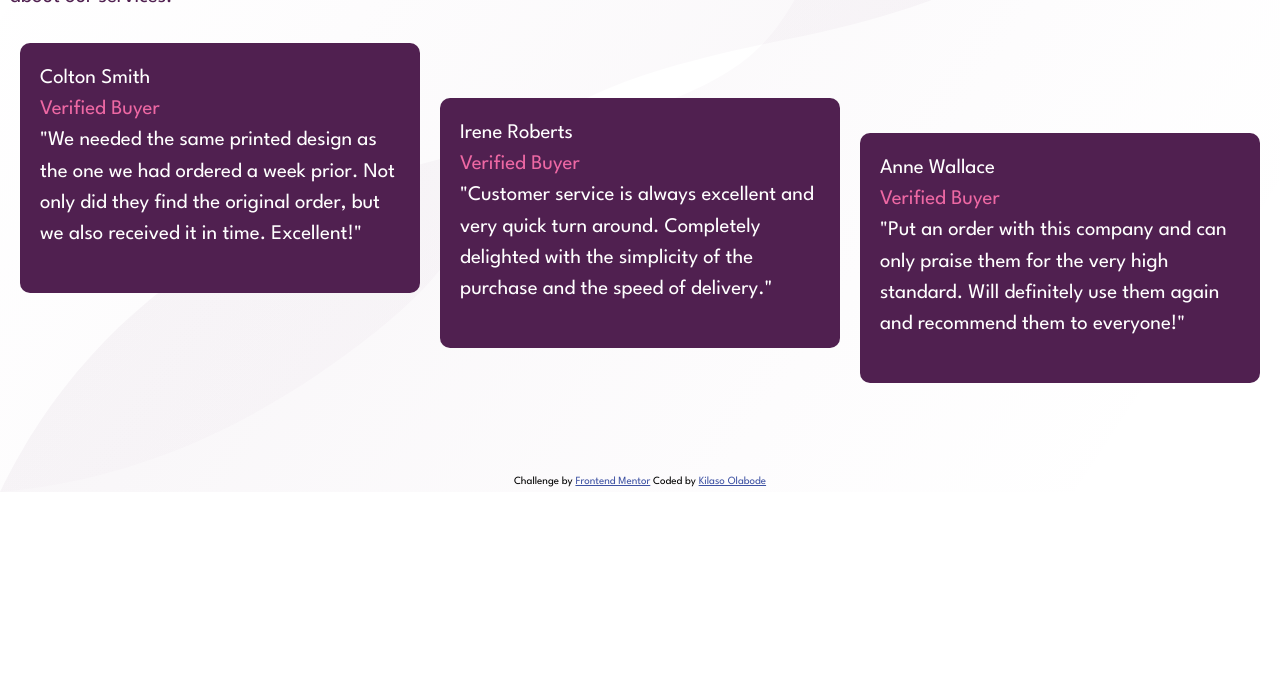
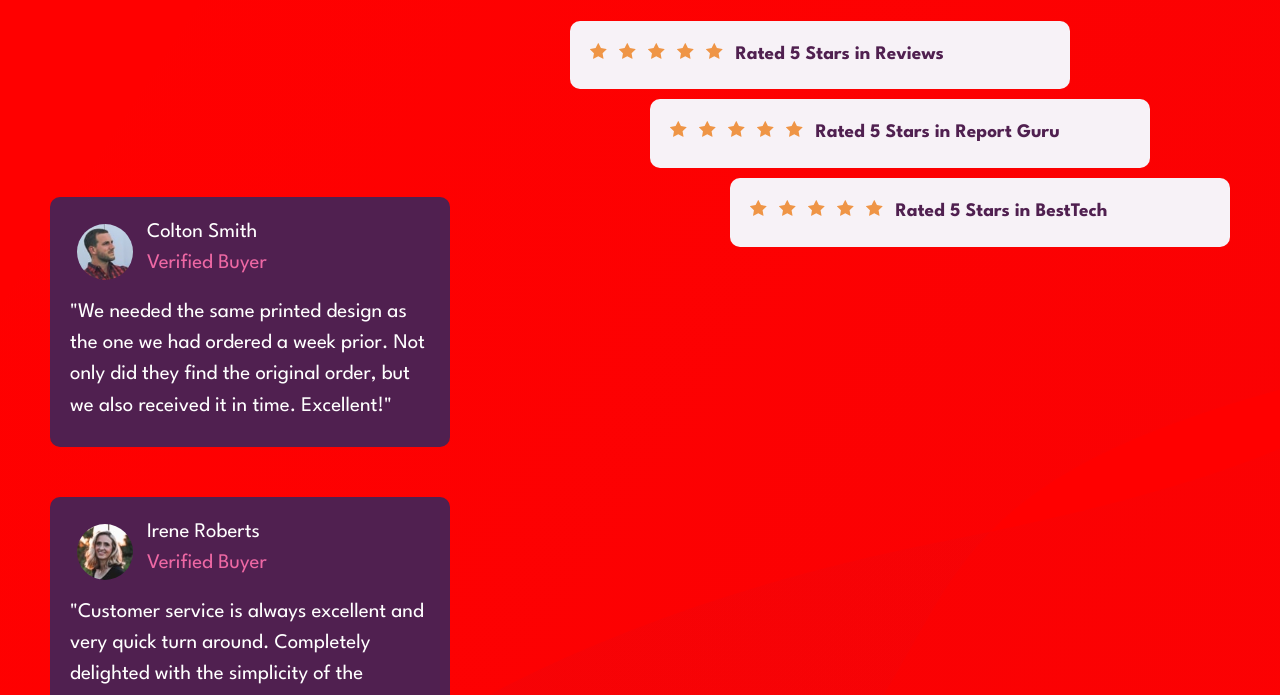
Before and after one commit to Great-kiola/Social-proof-fem, a plain HTML site: page index.html in a window 1280 px wide. Shown: the part 308-1003 px from the top of the page. Before the commit the page ends 800 px from the top, so only its background shows below. Drawn offline with Linux system fonts and the light colour scheme.

Commit message:
Made changes to the readme file

```diff
--- a/index.html
+++ b/index.html
@@ -30,9 +30,30 @@
 
         <div class="ratings">
           <ul>
-            <li class="rate"> <img src="./images/icon-star.svg" alt=""> Rated 5 Stars in Reviews</li>
-            <li class="rate"> <img src="./images/icon-star.svg" alt=""> Rated 5 Stars in Report Guru</li>
-            <li class="rate"> <img src="./images/icon-star.svg" alt=""> Rated 5 Stars in BestTech</li>
+            <li class="rate rate1">
+              <img src="./images/icon-star.svg" alt="" />
+              <img src="./images/icon-star.svg" alt="" />
+              <img src="./images/icon-star.svg" alt="" />
+              <img src="./images/icon-star.svg" alt="" />
+              <img src="./images/icon-star.svg" alt="" />
+              Rated 5 Stars in Reviews
+            </li>
+            <li class="rate rate2">
+              <img src="./images/icon-star.svg" alt="" />
+              <img src="./images/icon-star.svg" alt="" />
+              <img src="./images/icon-star.svg" alt="" />
+              <img src="./images/icon-star.svg" alt="" />
+              <img src="./images/icon-star.svg" alt="" />
+              Rated 5 Stars in Report Guru
+            </li>
+            <li class="rate rate3">
+              <img src="./images/icon-star.svg" alt="" />
+              <img src="./images/icon-star.svg" alt="" />
+              <img src="./images/icon-star.svg" alt="" />
+              <img src="./images/icon-star.svg" alt="" />
+              <img src="./images/icon-star.svg" alt="" />
+              Rated 5 Stars in BestTech
+            </li>
           </ul>
         </div>
 
@@ -41,10 +62,14 @@
       <div class="secondContainer">
         <div class="card">
           <div class="crd crd1">
-            <ul>
+            <div class="pfpDiv">
+              <img class="pfpImg" src="./images/image-colton.jpg" alt="colton" />
+              <ul class="profile">
                 <li>Colton Smith </li>
                 <li class="verified">Verified Buyer</li>
               </ul>
+            </div>
+
 
             <p> "We needed the same printed design as the one we had ordered a week prior.
               Not only did they find the original order, but we also received it in time.
@@ -53,10 +78,14 @@
           </div>
 
           <div class="crd">
+            <div class="pfpDiv">
+              <img class="pfpImg" src="./images/image-irene.jpg" alt="colton" />
               <ul>
                 <li>Irene Roberts </li>
                 <li class="verified">Verified Buyer</li>
               </ul>
+            </div>
+
 
             <p> "Customer service is always excellent and very quick turn around. Completely
               delighted with the simplicity of the purchase and the speed of delivery."
@@ -64,10 +93,14 @@
           </div>
 
           <div class="crd crd3">
+            <div class="pfpDiv">
+              <img class="pfpImg" src="./images/image-anne.jpg" alt="colton" />
               <ul>
                 <li>Anne Wallace </li>
                 <li class="verified">Verified Buyer</li>
               </ul>
+            </div>
+
 
             <p> "Put an order with this company and can only praise them for the very high
               standard. Will definitely use them again and recommend them to everyone!"
--- a/style.css
+++ b/style.css
@@ -10,11 +10,9 @@ body {
   min-height: 100vh;
   line-height: 1.5;
   font-family: 'League Spartan', sans-serif;
-  background-image: url(./images/bg-pattern-top-desktop.svg), url(./images/bg-pattern-bottom-desktop.svg);
+  background-image: url(./images/bg-pattern-bottom-desktop.svg), url(./images/bg-pattern-top-desktop.svg);
   background-repeat: no-repeat;
   background-size: cover;
-  position: relative;
-  top: 70px 20px;
   display: flex;
   align-items: center;
   justify-content: center;
@@ -52,12 +50,34 @@ p{
   color: var(--VeryDarkMagenta);
 }
 
+img{
+  margin-right: 7px;
+}
+
+.pfpImg{
+  border-radius: 100%;
+  width: 70px;
+  padding: 7px;
+}
+
+.pfpDiv{
+  display: flex;
+  margin-bottom: 10px;
+}
+
 .ratings{
   display: flex;
   align-items: center;
   justify-content: right;
 }
 
+.rate1{
+  margin-left: -70px !important;
+}
+
+.rate3{
+  margin-left: 90px !important;
+}
 
 .rate{
   color: var(--VeryDarkMagenta);
@@ -112,10 +132,32 @@ ul{
 }
 
 .attribution {
-  font-size: 11px;
+  font-size: 1.1rem;
   text-align: center;
 }
 
 .attribution a {
   color: hsl(228, 45%, 44%);
 }
+
+
+@media all and (max-width: 1367px) {
+
+  body{
+    background-color: red;
+    display: block !important;
+  }
+
+  .firstContainer{
+    display: block;
+  }
+
+  .secondContainer{
+    display: block;
+  }
+
+  .card{
+    display: block;
+  }
+
+}
```
Also changed, not shown: assets/Completed design.png (added), 1 other file. Lines whose indentation alone changed are shown as unchanged.
